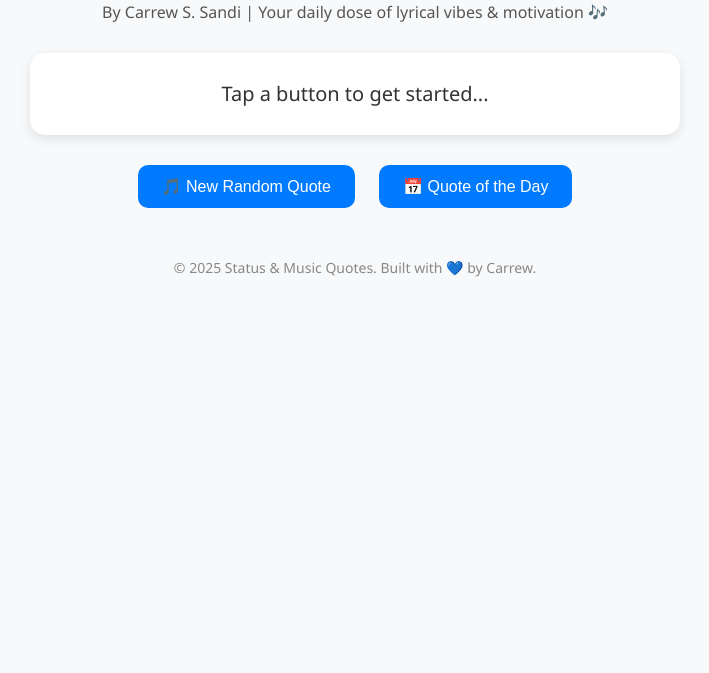
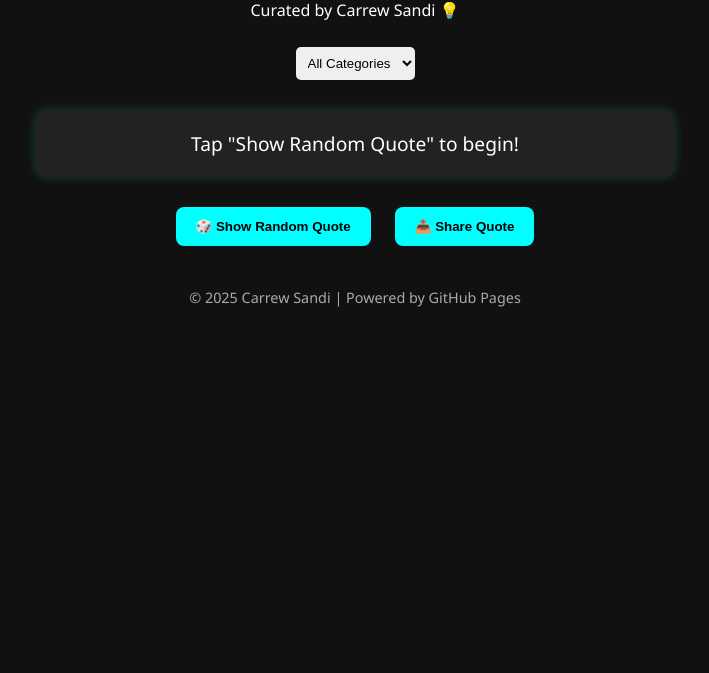
Before and after one commit to Carrew/Status-and-Music-Quotes-, a plain HTML site: page index.html in a window 1280 px wide. Shown: the part 127-800 px from the top of the page, without its empty margins (285-994 px from the left). Drawn offline with Linux system fonts and the light colour scheme.

Commit message:
Update index.html

```diff
--- a/index.html
+++ b/index.html
@@ -1,104 +1,118 @@
 <!DOCTYPE html>
 <html lang="en">
 <head>
-  <meta charset="UTF-8">
-  <title>Status and Music Quotes by Carrew</title>
-  <meta name="viewport" content="width=device-width, initial-scale=1.0">
+  <meta charset="UTF-8" />
+  <meta name="viewport" content="width=device-width, initial-scale=1.0"/>
+  <title>Status and Music Quotes - by Carrew Sandi</title>
   <style>
     body {
       font-family: 'Segoe UI', sans-serif;
-      background: #f8f9fa;
+      background: #111;
+      color: #fff;
       text-align: center;
-      padding: 40px 20px;
-      color: #333;
+      padding: 2rem;
     }
-
     h1 {
-      color: #111;
-      margin-bottom: 10px;
+      color: #0ff;
     }
-
-    p {
-      font-size: 16px;
-      color: #555;
-      margin-bottom: 30px;
-    }
-
-    #quote {
-      background: #fff;
-      border-radius: 15px;
-      padding: 25px;
+    .quote-box {
+      background: #222;
+      border-radius: 12px;
+      padding: 20px;
       margin: 20px auto;
       max-width: 600px;
-      box-shadow: 0 4px 12px rgba(0,0,0,0.1);
-      font-size: 20px;
-      line-height: 1.6;
+      font-size: 1.2rem;
+      box-shadow: 0 0 10px #0ff3;
     }
-
     button {
-      padding: 12px 24px;
+      background: #0ff;
+      color: #000;
+      border: none;
+      padding: 12px 20px;
+      border-radius: 8px;
+      font-weight: bold;
       margin: 10px;
+      cursor: pointer;
+    }
+    select {
+      padding: 8px;
+      border-radius: 5px;
       border: none;
-      border-radius: 10px;
-      background: #007bff;
-      color: white;
-      font-size: 16px;
-      cursor: pointer;
-      transition: background 0.3s;
+      margin: 10px;
     }
-
-    button:hover {
-      background: #0056b3;
-    }
-
-    footer {
-      margin-top: 40px;
-      font-size: 14px;
-      color: #888;
+    .footer {
+      margin-top: 2rem;
+      font-size: 0.9rem;
+      color: #aaa;
     }
   </style>
 </head>
 <body>
 
   <h1>Status and Music Quotes</h1>
-  <p>By Carrew S. Sandi | Your daily dose of lyrical vibes & motivation 🎶</p>
+  <p>Curated by Carrew Sandi 💡</p>
 
-  <div id="quote">Tap a button to get started...</div>
+  <select id="categorySelect">
+    <option value="all">All Categories</option>
+    <option value="love">Love</option>
+    <option value="heartbreak">Heartbreak</option>
+    <option value="motivation">Motivation</option>
+    <option value="movingon">Moving On</option>
+  </select>
 
-  <button onclick="newQuote()">🎵 New Random Quote</button>
-  <button onclick="quoteOfTheDay()">📅 Quote of the Day</button>
+  <div class="quote-box" id="quoteBox">
+    Tap "Show Random Quote" to begin!
+  </div>
 
-  <footer>
-    &copy; 2025 Status & Music Quotes. Built with 💙 by Carrew.
-  </footer>
+  <button onclick="showQuote()">🎲 Show Random Quote</button>
+  <button onclick="shareQuote()">📤 Share Quote</button>
+
+  <div class="footer">
+    &copy; 2025 Carrew Sandi | Powered by GitHub Pages
+  </div>
 
   <script>
     const quotes = [
-      "You broke me first – Tate McRae 💔",
-      "I was getting too used to being yours – Olivia Rodrigo",
-      "I know they said the grass is greener – SZA 🌱",
-      "You're my downfall, you're my muse – John Legend",
-      "I’m still standing, better than I ever did – Elton John 🕺",
-      "Started from the bottom now we here – Drake 💯",
-      "You live, you learn, you grow – Lauryn Hill 🌿",
-      "You only live once, that's the motto YOLO – Drake 🔁",
-      "Sometimes heartbreak teaches the best lessons 💔",
-      "One day you'll look back and smile again 😊",
-      "My silence is just another word for pain 🔕",
-      "You gave me a forever in a numbered days – TFIOS",
-      "Healing doesn’t mean the damage never existed 💡",
-      "New beginnings are often disguised as painful endings 🌅"
+      // LOVE
+      { text: "You're my end and my beginning - John Legend", category: "love" },
+      { text: "Cause all of me loves all of you - John Legend", category: "love" },
+      { text: "I found love where it wasn't supposed to be - Hozier", category: "love" },
+
+      // HEARTBREAK
+      { text: "It's hard to forget someone who gave you so much to remember.", category: "heartbreak" },
+      { text: "I needed you, but you didn't need me.", category: "heartbreak" },
+      { text: "You broke me in places I didn’t know could feel pain.", category: "heartbreak" },
+
+      // MOTIVATION
+      { text: "Work hard in silence, let success make the noise.", category: "motivation" },
+      { text: "Don’t watch the clock; do what it does. Keep going.", category: "motivation" },
+      { text: "Believe in yourself and all that you are.", category: "motivation" },
+
+      // MOVING ON
+      { text: "Sometimes the best revenge is to smile and move on.", category: "movingon" },
+      { text: "Let go. Heal. Grow.", category: "movingon" },
+      { text: "You don’t need closure. You need peace.", category: "movingon" },
     ];
 
-    function newQuote() {
-      const index = Math.floor(Math.random() * quotes.length);
-      document.getElementById("quote").innerText = quotes[index];
+    function showQuote() {
+      const category = document.getElementById("categorySelect").value;
+      const filteredQuotes = category === "all" ? quotes : quotes.filter(q => q.category === category);
+      const randomIndex = Math.floor(Math.random() * filteredQuotes.length);
+      document.getElementById("quoteBox").innerText = filteredQuotes[randomIndex].text;
     }
 
-    function quoteOfTheDay() {
-      const today = new Date();
-      const index = today.getDate() % quotes.length;
-      document.getElementById("quote").innerText = "🌟 Quote of the Day:\n" + quotes[index];
+    function shareQuote() {
+      const quote = document.getElementById("quoteBox").innerText;
+      const shareData = {
+        title: "Status and Music Quotes",
+        text: quote + " - via Carrew's site",
+        url: window.location.href
+      };
+      if (navigator.share) {
+        navigator.share(shareData);
+      } else {
+        alert("Sharing not supported on this device.");
+      }
     }
   </script>
 
```
